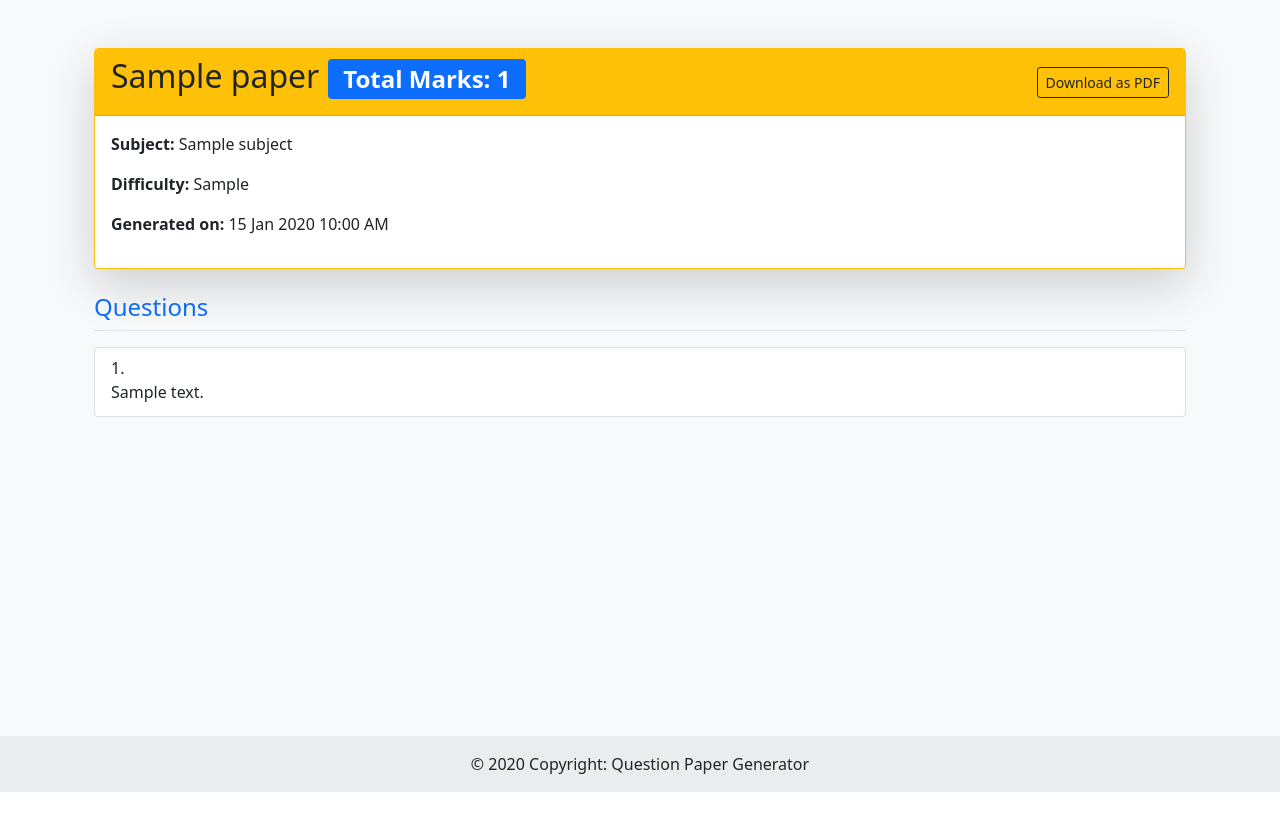
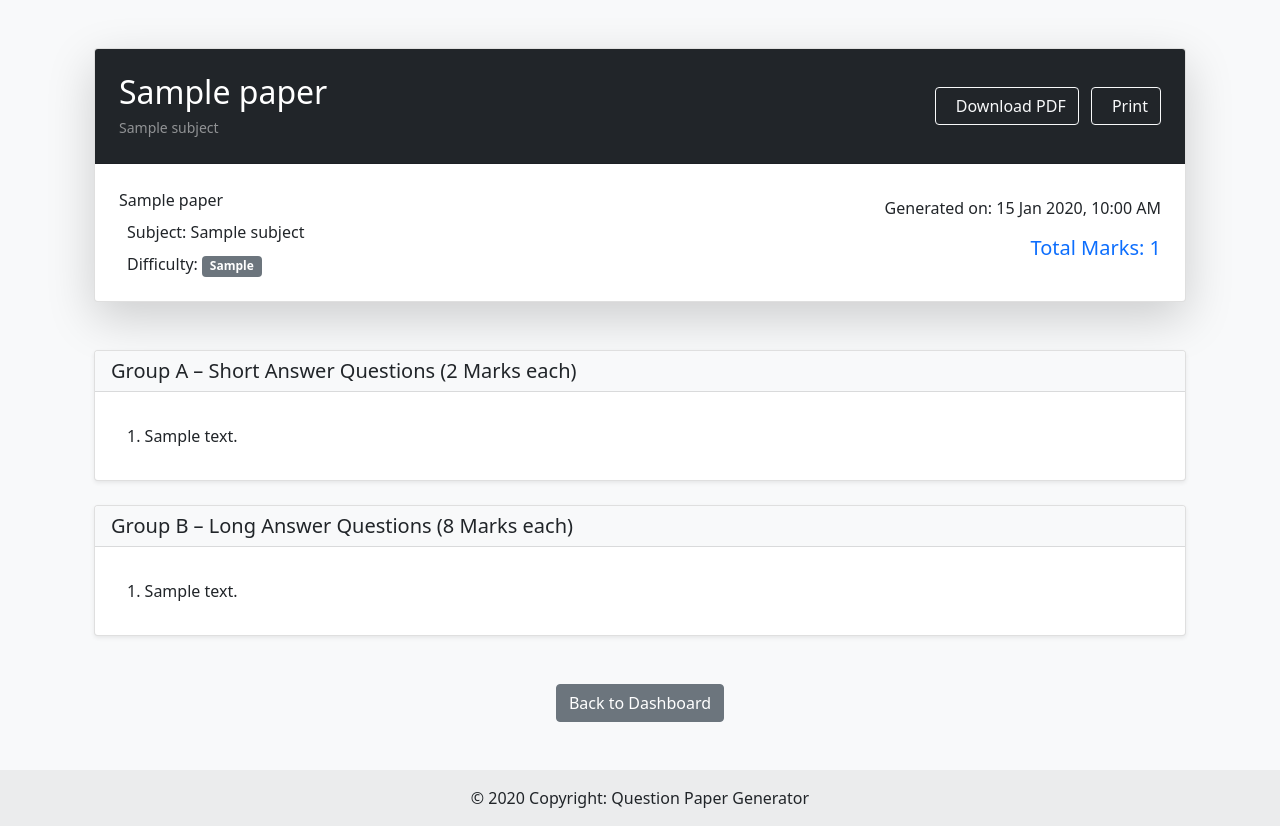
Before and after one commit to Rahul01-IITm/question_bank_generator, a Flask app: template templates/user_templates/display_generated_paper.html in a window 1280 px wide. Shown: the part 56-882 px from the top of the page. Before the commit the page ends 848 px from the top, so only its background shows below. Run offline with Flask 3, Linux system fonts and the light colour scheme; tables that the repository leaves empty hold one stand-in row (values such as "Sample post"); the template is opened without the code that fills it: values that come from a table or form of the project are taken from there, most other values are stand-ins (such as "Sample title", 1, 10 or a date in 2020).

Commit message:
grouping is done for two types of questions , timezone added for correct time &display generated paper template updated.

```diff
--- a/templates/user_templates/display_generated_paper.html
+++ b/templates/user_templates/display_generated_paper.html
@@ -1,36 +1,148 @@
 {% extends 'user_templates/base.html' %}
 
-{% block title %}Generated Question Paper{% endblock %}
+{% block title %}Generated Question Paper - {{ paper.title }}{% endblock %}
+
+{% block head %}
+{{ super() }}
+<link rel="stylesheet" href="https://cdn.jsdelivr.net/npm/bootstrap-icons@1.8.1/font/bootstrap-icons.css">
+
+<style>
+    @media print {
+        body > nav,
+        body > footer,
+        .no-print {
+            display: none !important;
+        }
+        .container {
+            max-width: 100%;
+        }
+        .card {
+            border: 1px solid #dee2e6 !important;
+            box-shadow: none !important;
+        }
+    }
+
+    .section-title {
+        font-size: 1.3rem;
+        font-weight: 600;
+        color: #495057;
+        margin-bottom: 0.75rem;
+    }
+
+    .label-text {
+        font-weight: 500;
+        color: #6c757d;
+    }
+
+    .info-value {
+        font-size: 1.1rem;
+        font-weight: 500;
+        color: #212529;
+    }
+
+    .group-title {
+        font-size: 1.2rem;
+        font-weight: 600;
+        color: #343a40;
+    }
+
+    .list-group-item {
+        font-size: 1.05rem;
+        line-height: 1.6;
+    }
+</style>
+{% endblock head %}
+
 
 {% block content %}
 <div class="container my-5">
-    <!-- Question Paper Info Card -->
-    <div class="card shadow-lg border-warning">
-        <div class="card-header bg-warning text-dark d-flex justify-content-between align-items-center">
 
-            <h2>{{ paper.title }} <span class="badge bg-primary">Total Marks: {{ total_marks }}</span></h2>
-
-            <a href="{{url_for('download_question_paper',paper_id=paper.id)}}" class="btn btn-outline-dark btn-sm">
-                <i class="bi bi-download"></i> Download as PDF
-            </a>
+    <!-- Paper Header Card -->
+    <div class="card shadow-lg mb-5">
+        <div class="card-header bg-dark text-white p-4 no-print">
+            <div class="d-flex justify-content-between align-items-center flex-wrap">
+                <div>
+                    <h2 class="mb-1">{{ paper.title }}</h2>
+                    <small class="text-white-50">{{ paper.subject.name }}</small>
+                </div>
+                <div class="mt-2 mt-md-0">
+                    <a href="{{ url_for('download_question_paper', paper_id=paper.id) }}" class="btn btn-outline-light me-2">
+                        <i class="bi bi-download me-2"></i>Download PDF
+                    </a>
+                    <button onclick="window.print()" class="btn btn-outline-light">
+                        <i class="bi bi-printer me-2"></i>Print
+                    </button>
+                </div>
+            </div>
         </div>
-        <div class="card-body">
-            <p><strong>Subject:</strong> {{ paper.subject.name }}</p>
-            <p><strong>Difficulty:</strong> {{ paper.difficulty.capitalize() }}</p>
-            <p><strong>Generated on:</strong> {{ paper.generation_date.strftime('%d %b %Y %I:%M %p') }}</p>
+        <div class="card-body p-4">
+            <div class="row g-4">
+                <div class="col-md-8">
+                    <div class="section-title">{{ paper.title }}</div>
+                    <div class="mt-2">
+                        <span class="label-text"><i class="bi bi-book me-2"></i>Subject:</span>
+                        <span class="info-value">{{ paper.subject.name }}</span>
+                    </div>
+                    <div class="mt-2">
+                        <span class="label-text"><i class="bi bi-bar-chart-line me-2"></i>Difficulty:</span>
+                        <span class="badge bg-secondary">{{ paper.difficulty.capitalize() }}</span>
+                    </div>
+                </div>
+                <div class="col-md-4 text-md-end">
+                    <div class="mt-2">
+                        <span class="label-text"><i class="bi bi-calendar-event me-2"></i>Generated on:</span>
+                        <span class="info-value">{{ paper.generation_date.strftime('%d %b %Y, %I:%M %p') }}</span>
+                    </div>
+                    <div class="mt-3">
+                        <h5 class="text-primary fw-semibold">Total Marks: {{ total_marks }}</h5>
+                    </div>
+                </div>
+            </div>
         </div>
     </div>
 
-    <!-- Question List -->
-    <div class="mt-4">
-        <h4 class="mb-3 text-primary border-bottom pb-2">Questions</h4>
-        <ol class="list-group list-group-numbered">
-            {% for q in questions %}
-                <li class="list-group-item">
-                    <p class="mb-1">{{ q.text }}</p>
-                </li>
-            {% endfor %}
-        </ol>
+    <!-- Group A -->
+    <div class="card mb-4 shadow-sm">
+        <div class="card-header bg-light">
+            <h5 class="group-title mb-0">Group A – Short Answer Questions (2 Marks each)</h5>
+        </div>
+        <div class="card-body">
+            {% if group_a %}
+                <ol class="list-group list-group-numbered list-group-flush">
+                    {% for q in group_a %}
+                        <li class="list-group-item p-3">{{ q.text }}</li>
+                    {% endfor %}
+                </ol>
+            {% else %}
+                <p class="text-muted p-3">No questions are available for Group A.</p>
+            {% endif %}
+        </div>
     </div>
+
+    <!-- Group B -->
+    <div class="card mb-4 shadow-sm">
+        <div class="card-header bg-light">
+            <h5 class="group-title mb-0">Group B – Long Answer Questions (8 Marks each)</h5>
+        </div>
+        <div class="card-body">
+            {% if group_b %}
+                <ol class="list-group list-group-numbered list-group-flush">
+                    {% for q in group_b %}
+                        <li class="list-group-item p-3">{{ q.text }}</li>
+                    {% endfor %}
+                </ol>
+            {% else %}
+                <p class="text-muted p-3">No questions are available for Group B.</p>
+            {% endif %}
+        </div>
+    </div>
+
+    <!-- Back Button -->
+    <div class="text-center mt-5 no-print">
+        <a href="{{ url_for('user_dashboard') }}" class="btn btn-secondary">
+            <i class="bi bi-arrow-left-short"></i> Back to Dashboard
+        </a>
+    </div>
+
 </div>
 {% endblock %}
```
Also changed, not shown: controllers/user_routes.py (+11 -6 lines).
